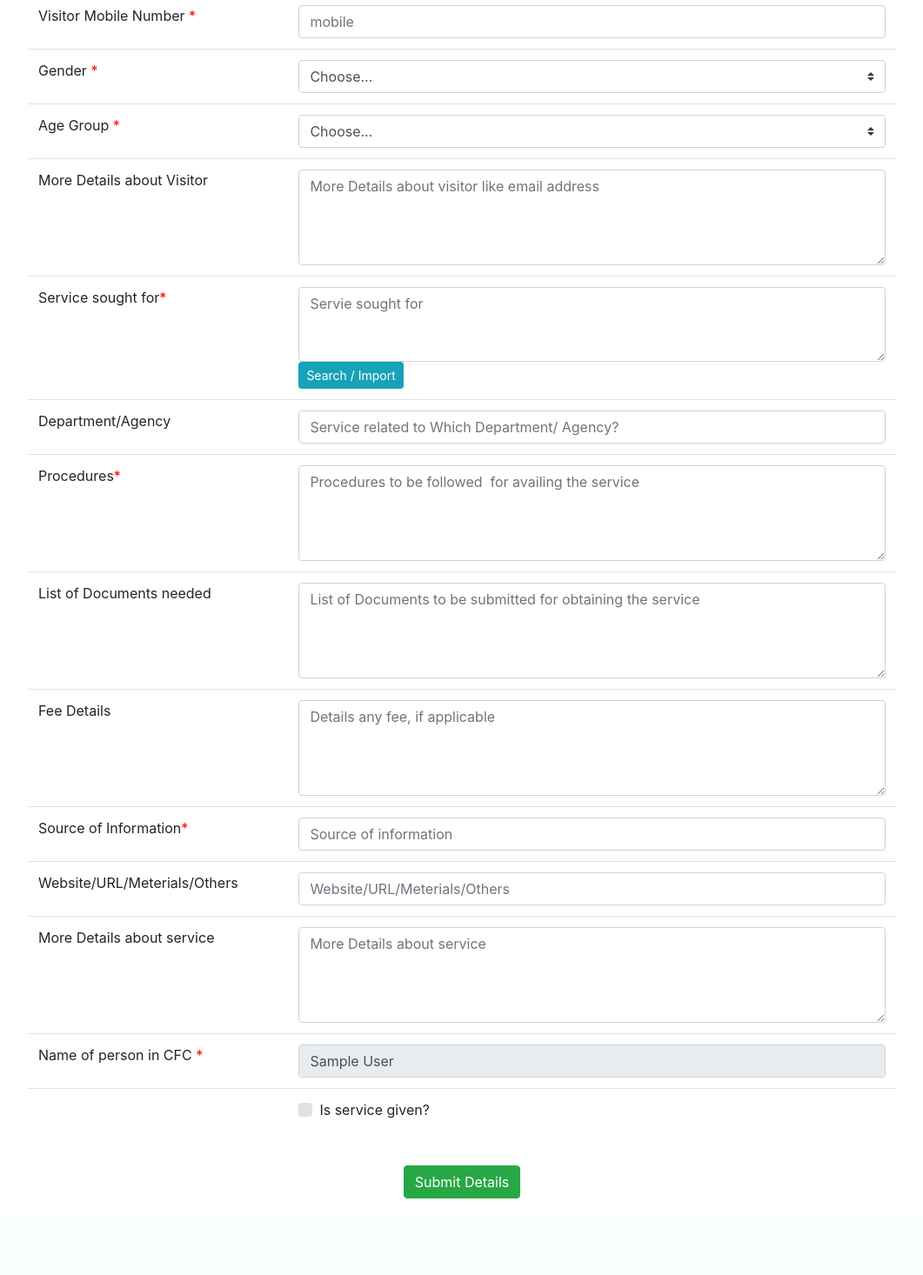
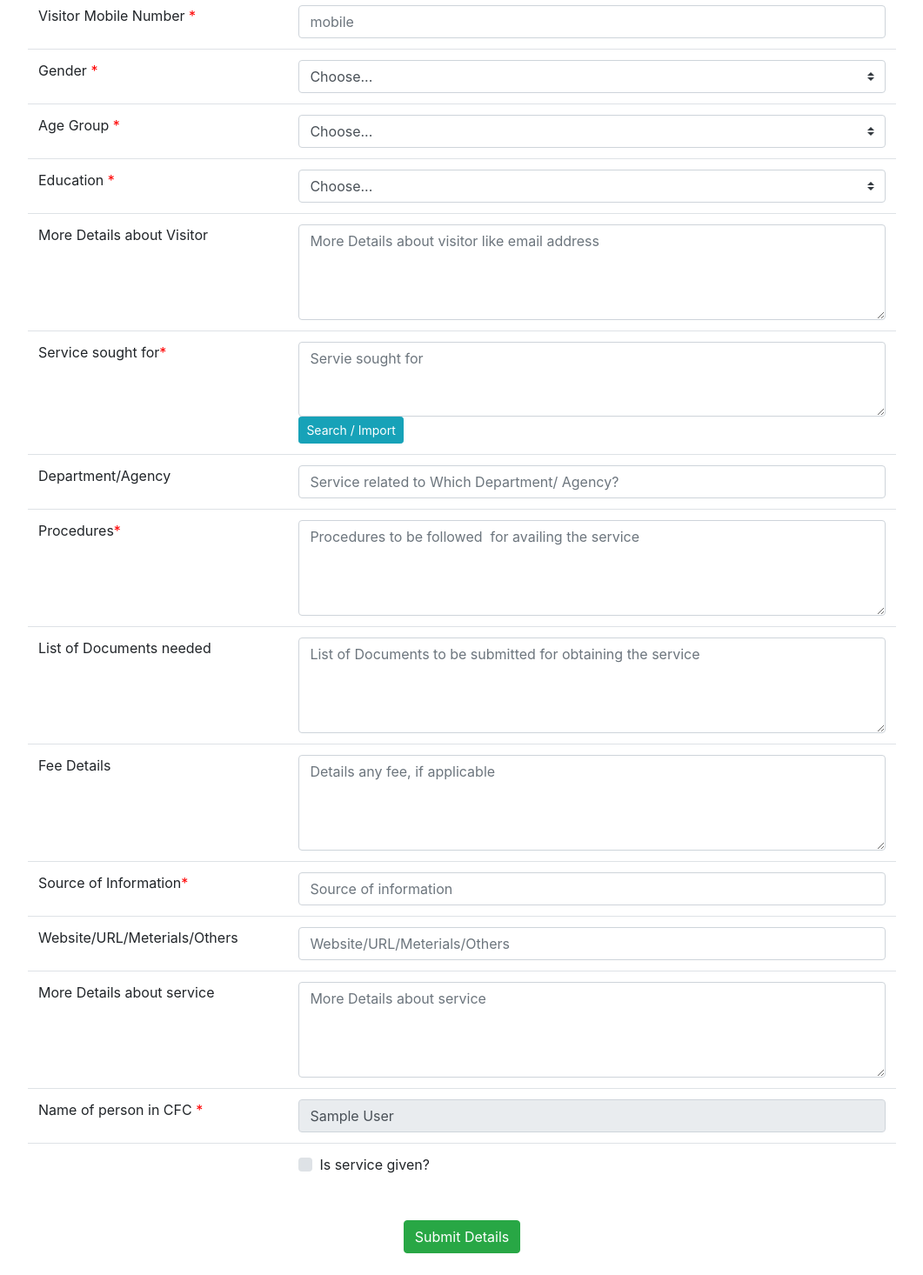
Before and after one commit to arunharidas/CFC-Portal, a PHP site: page /operatoradddata.php in a window 1280 px wide. Shown: the part 406-1872 px from the top of the page at 87% size, without its empty margins (109-1170 px from the left). Before the commit the page ends 1784 px from the top, so only its background shows below. Run offline with PHP 8.4, Linux system fonts and the light colour scheme; the visitor is signed in with stand-in values (Sample User, id 1).

Commit message:
code modified

```diff
--- a/operatoradddata.php
+++ b/operatoradddata.php
@@ -79,6 +79,22 @@
                                         <option value="40-50">40-50 </option>
                                         <option value="50-60">50-60 </option>
                                         <option value="Above 60">Above 60 </option>
+                                    </select>
+                                </td>
+                            </tr>
+                            <tr>
+                                <td valign="top">
+                                    Education  <font color="red">*</font>
+                                </td>
+                                <td>
+                                    <select class="custom-select" required>
+                                        <option value="" selected>Choose...</option>
+                                        <option value="Uoto 10th">Upto 10th </option>
+                                        <option value="Plus two/Predegree">Plus two/Predegree </option>
+                                        <option value="Diploma">Diploma </option>
+                                        <option value="Graduate">Graduate </option>
+                                        <option value="Professional Degree">Professional Degree </option>
+                                        <option value="Post Graduate or above">Post Graduate or above </option>
                                     </select>
                                 </td>
                             </tr>
```
